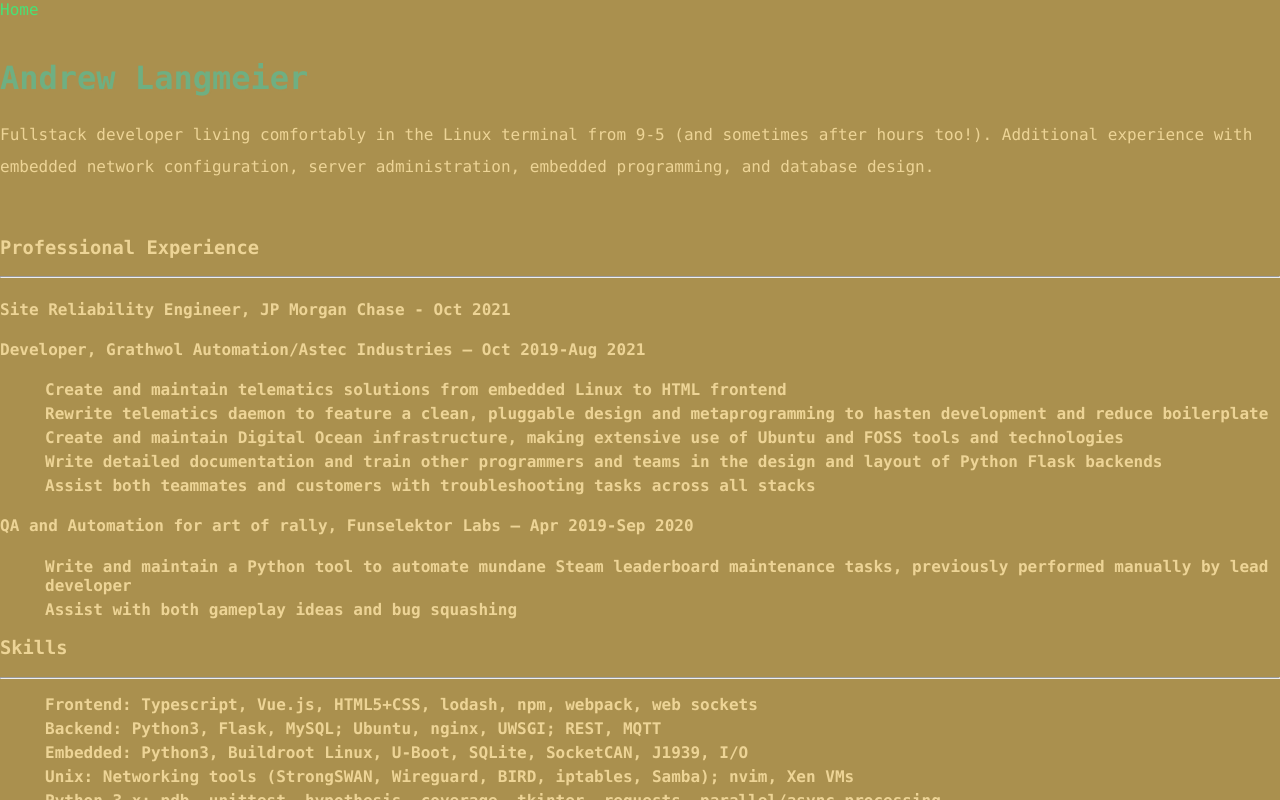
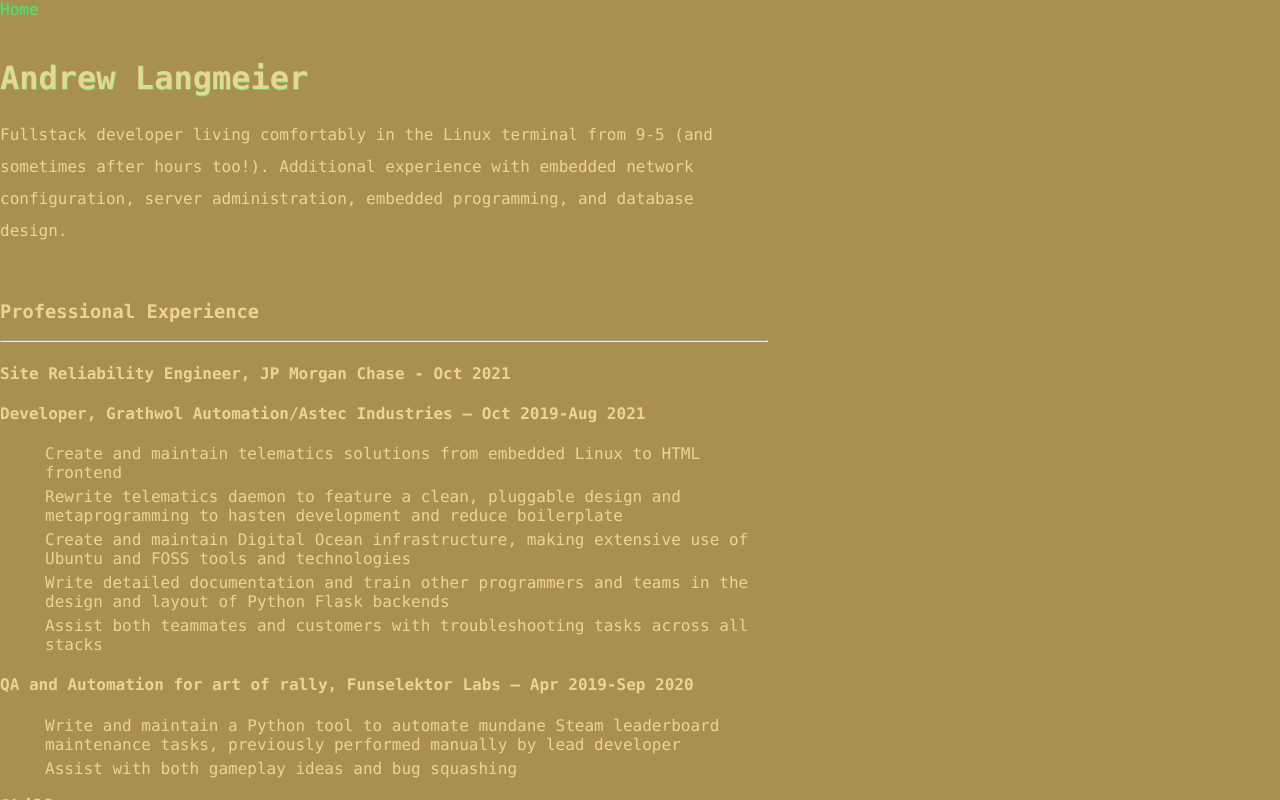
Before and after one commit to Raymi306/personal-site, a website built with webpack: page src/resume.html in a window 1280 px wide. Built offline with nearby package versions, Linux system fonts and the light colour scheme.

Commit message:
Update color scheme
Update year to 2022

```diff
--- a/src/resume.html
+++ b/src/resume.html
@@ -7,19 +7,23 @@
 		<link rel="icon" href="data:,">
 		<style type='text/css'>
 		html, body {
-			background-color: #201b2c;
+			background-color: #473845;
 			color: #fcf6de;
 			margin: 2em;
 			font-family: "lucida console", monospace;
+		}
+		body {
+			max-width: 768px;
+			margin: auto;
 		}
 		p {
 			line-height: 2;
 		}
 		a:link {
-			color: cyan;
+			color: gold;
 		}
 		a:visited {
-			color: lightblue;
+			color: goldenrod;
 		}
 		ul {
 			list-style-type: none;
--- a/src/style.css
+++ b/src/style.css
@@ -32,23 +32,24 @@
 	height: 100%;
 	z-index: -3;
 }
-h1, h2, h3, li {
+h1, h2, h3 {
 	font-weight: bold;
 	text-shadow: 0.05em 0.03em 0.01em var(--gold-3);
 }
 a {
 	text-decoration: none;
 }
-a:link {
-	color: var(--green-5);
+a:link, #draw-button {
+	color: var(--gold-5);
+	text-shadow: 0.02em 0.03em 0.01em var(--green-special-a)
 }
 a:visited {
-	color: var(--green-4);
+	color: var(--gold-4);
 }
-a:hover {
+a:hover, #draw-button:hover {
 	color: var(--green-special-a);
 }
-a:active {
+a:active, #draw-button:active {
 	color: lime;
 }
 #draw-button {
@@ -59,14 +60,6 @@
 	margin: inherit;
 	padding: inherit;
 	text-align: center;
-	color: var(--green-5);
-	text-shadow: 0.2px -0.1 0.1 whitesmoke;
-}
-#draw-button:hover {
-	color: var(--green-special-a);
-}
-#draw-button:active {
-	color: lime;
 }
 .indent-1 {
 	padding-left: 2.5rem;
```
Also changed, not shown: src/about.html (+7 -3 lines), src/index.html (+2 -2 lines), src/tutorials/basic-dns.html (+7 -3 lines).
